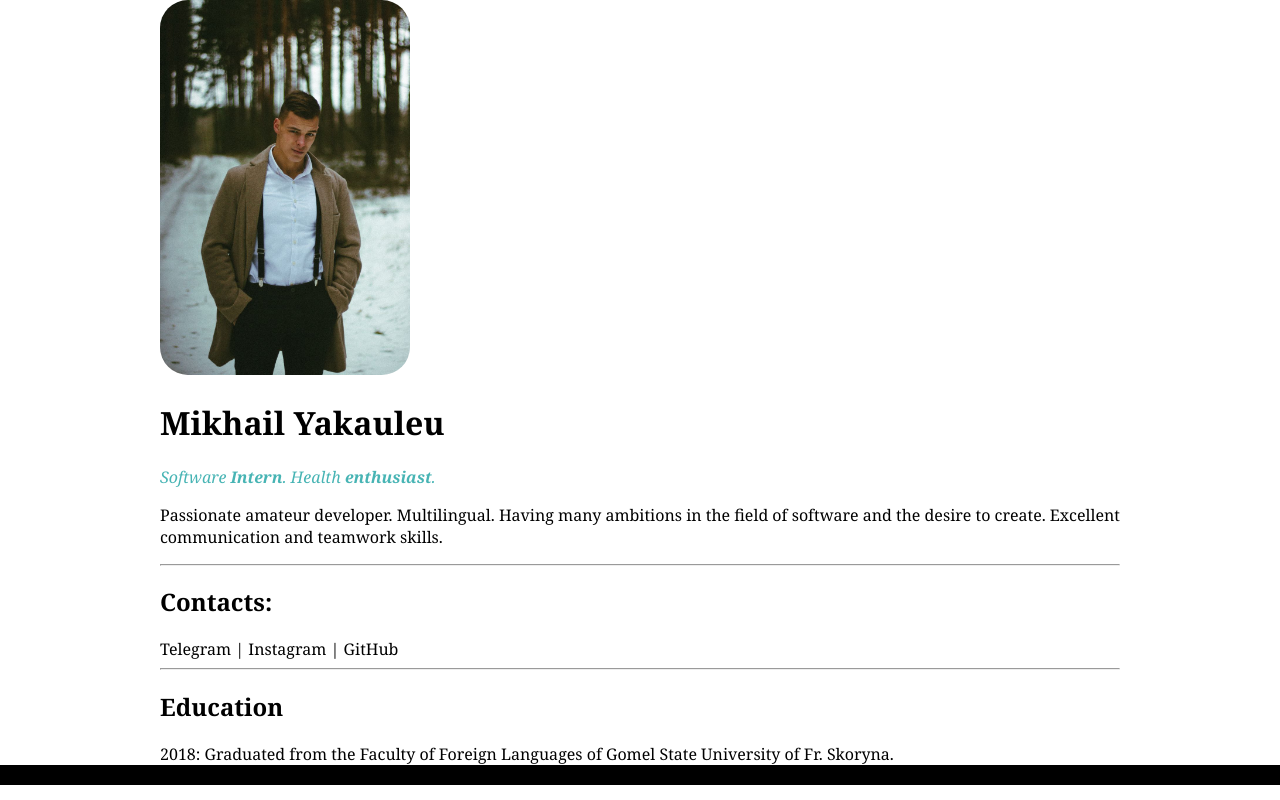
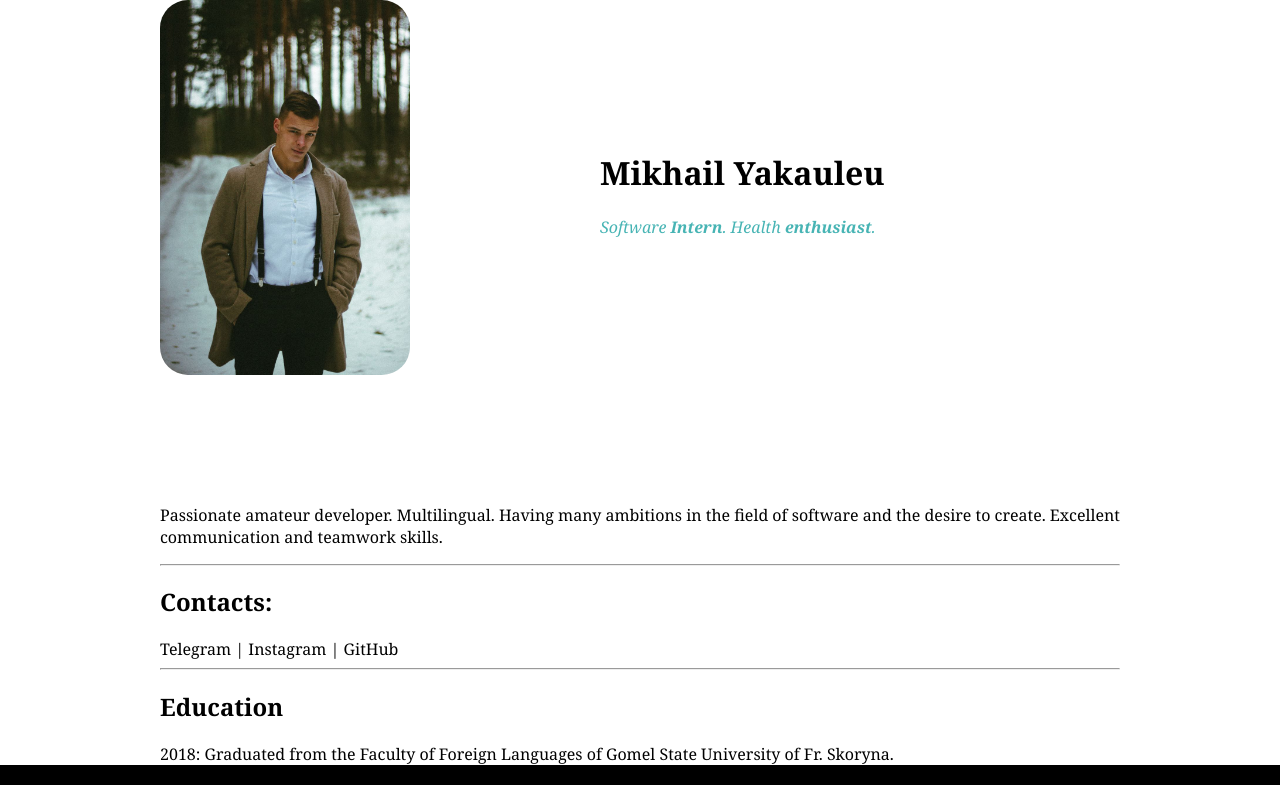
Before and after one commit to cyclnt/rsschool-cvv, a plain HTML site: page index.html in a window 1280 px wide. Drawn offline with Linux system fonts and the light colour scheme.

Commit message:
refactor: div elements

```diff
--- a/index.html
+++ b/index.html
@@ -12,9 +12,10 @@
     <div class="container">
     <div class="info">
       <img src="avatar.jpg" alt="Where's my avatar?" class="avatar"></td>
+      <div class="myname">
     <h1>Mikhail Yakauleu</h1>
+  </div>
       <p>
-
           Software <strong>Intern</strong>. Health
           <strong>enthusiast</strong>.
           <div class="description">
@@ -23,8 +24,10 @@
             communication and teamwork skills.
           </div>
       </p>
+
     </div>
         <hr />
+        <div class="allblocks">
         <div class="contacts">
           <h2>Contacts:</h2>
 
@@ -34,17 +37,15 @@
           |
             <a href="https://github.com/cyclnt">GitHub</a>
 
-          </div>
-
-
-      </section>
-      <section>
+          </section>
+             <section>
         <hr />
 <div class="education">
         <h2>Education</h2>
         2018: Graduated from the Faculty of Foreign Languages of Gomel State University of Fr. Skoryna.
 
         <div class="education">
+        </div>
 
         </div>
       </section>
--- a/style.css
+++ b/style.css
@@ -26,6 +26,10 @@ a:visited {
   border-radius: 28px;
 }
 .info p {
+  margin-left: 440px;
+  position: relative;
+  top: -250px;
+
   color: rgb(71, 180, 180);
   font-style: italic;
 }
@@ -33,14 +37,8 @@ a:visited {
   max-width: 75%;
   margin: auto;
 }
-/*.contacts {
-  background: rgb(71, 180, 180);
-  padding: 15px;
-  border: 5px solid red;
-  margin: 20px;
+.myname {
+  margin-left: 440px;
+  position: relative;
+  top: -250px;
 }
-.description {
-  color: rgb(71, 180, 180);
-}*/
-.education {
-}
```
